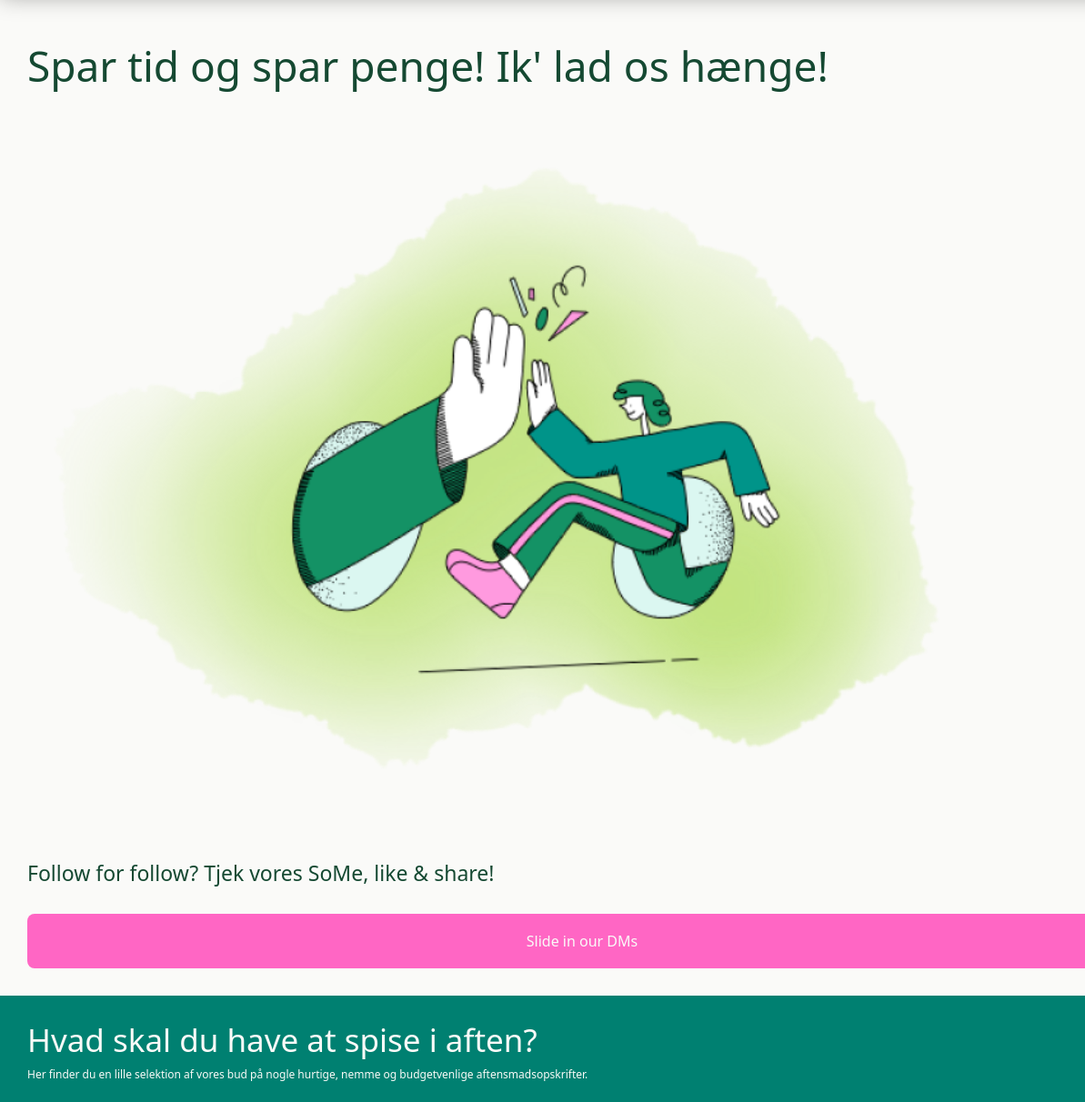
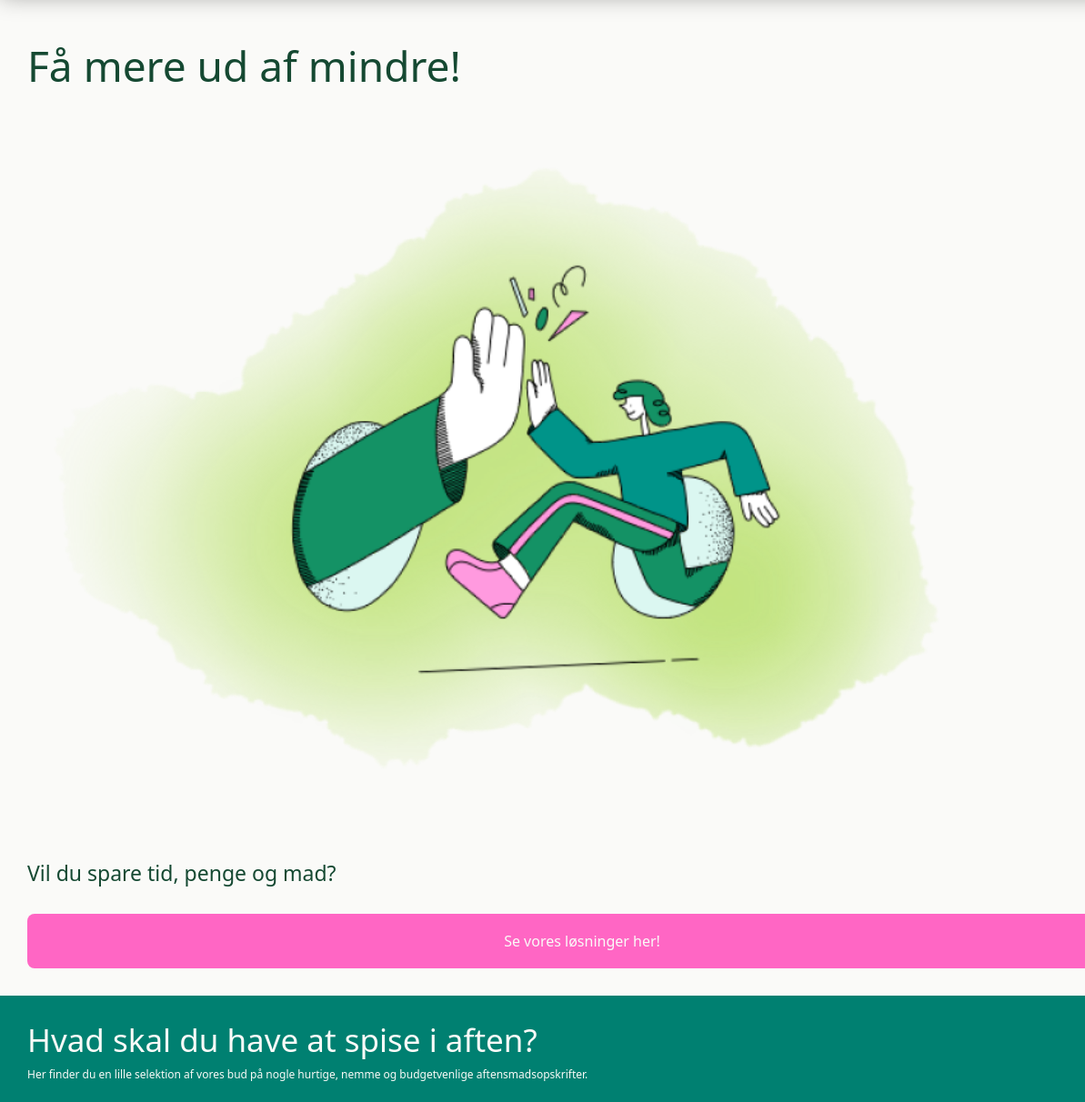
Before and after one commit to DanielCH5/eksamen2semester, a website: page index.html in a window 1280 px wide. Shown: the part 69-1281 px from the top of the page at 91% size, 0-1193 px from the left. Drawn offline with nearby package versions, Linux system fonts and the light colour scheme; files that its build step writes are made by us from their sources.

Commit message:
ændret landing page, rettet footer links ift padding og margins efter lighthouse test

```diff
--- a/css/styles.scss
+++ b/css/styles.scss
@@ -558,6 +558,8 @@ p {
 
 .footerlink {
 	font-size: 10px;
+	padding-top: 10px;
+	margin-top: 10px;
 }
 
 .sidenav {
--- a/index.html
+++ b/index.html
@@ -140,18 +140,18 @@
 	</script>
 	<div class="hero">
 		<div class="overskrifter">
-			<h1>Spar tid og spar penge! Ik' lad os hænge!</h1>
+			<h1>Få mere ud af mindre!</h1>
 		</div>
 		<div class="herobillede">
 			<img src="pics/drawingfarve.png" style="width: 100%;" alt="Et billede af en person der giver en high five til en stor hånd">
 		</div>
 		<div class="overskrifter1">
-			<h4>Follow for follow? Tjek vores SoMe, like & share!</h4>
+			<h4>Vil du spare tid, penge og mad?</h4>
 		</div>
 		<a href="#scrollspySocial" class="link-light">
 			<div class="cta">
 				<div>
-					Slide in our DMs
+					Se vores løsninger her!
 				</div>
 			</div>
 		</a>
```
